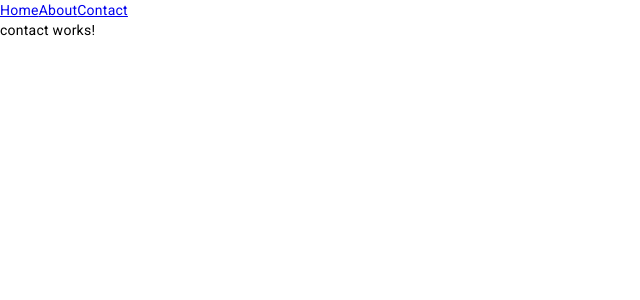
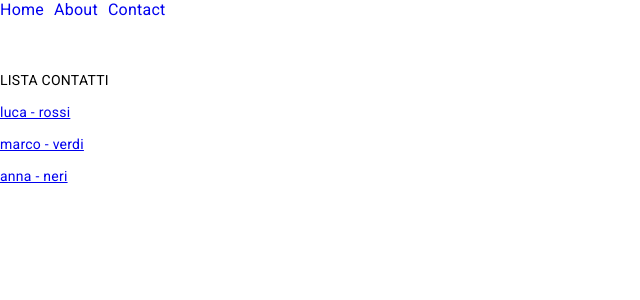
Before and after one commit to gianlucanesta/angular-tutorial, an Angular app: page /contact in a window 1280 px wide. Shown: the top 300 px of the page, without its empty margins (0-640 px from the left). Built offline with nearby package versions, Linux system fonts and the light colour scheme.

Commit message:
Routing using parameters

```diff
--- a/src/app/app-routing.module.ts
+++ b/src/app/app-routing.module.ts
@@ -7,6 +7,7 @@ import { ContactComponent } from './components/contact/contact.component';
 const routes: Routes = [
   { path: '', component: HomeComponent },
   { path: 'contact', component: ContactComponent },
+  { path: 'contact/:id', component: ContactComponent },
   { path: 'about', component: AboutComponent },
 ];
 
--- a/src/app/app.component.css
+++ b/src/app/app.component.css
@@ -43,3 +43,9 @@ li > p {
   background-color: red;
   color: black;
 }
+
+a {
+  margin-right: 10px;
+  text-decoration: none;
+  font-size: 16px;
+}
--- a/src/app/components/contact/contact.component.html
+++ b/src/app/components/contact/contact.component.html
@@ -1 +1,14 @@
-<p>contact works!</p>
+<div *ngIf="!isProfile; else profiloContatto">
+  <p style="text-transform: uppercase; margin-top: 50px">Lista Contatti</p>
+
+  <div *ngFor="let persona of persone; index as i">
+    <a routerLink="/contact/{{ i }}">
+      <p>{{ persona.nome }} - {{ persona.cognome }}</p>
+    </a>
+  </div>
+</div>
+<ng-template #profiloContatto>
+  <p style="text-transform: uppercase; margin-top: 50px">
+    Profilo di: {{ persona.nome }} {{ persona.cognome }}
+  </p>
+</ng-template>
--- a/src/app/components/contact/contact.component.ts
+++ b/src/app/components/contact/contact.component.ts
@@ -1,10 +1,38 @@
-import { Component } from '@angular/core';
+import { ActivatedRoute } from '@angular/router';
+import { ServizioProvaService } from './../../servizi/servizio-prova.service';
+import { Component, OnInit } from '@angular/core';
 
 @Component({
   selector: 'app-contact',
   templateUrl: './contact.component.html',
-  styleUrls: ['./contact.component.css']
+  styleUrls: ['./contact.component.css'],
 })
-export class ContactComponent {
+export class ContactComponent implements OnInit {
+  persone: any;
+  persona: any;
 
+  isProfile?: boolean;
+
+  constructor(
+    private servizioProva: ServizioProvaService,
+    private route: ActivatedRoute
+  ) {}
+
+  ngOnInit(): void {
+    // this.persone = this.servizioProva.getPersone();
+    // this.isProfile = !this.route.snapshot.paramMap.get('id') ? false : true;
+    if (this.route.snapshot.paramMap.get('id')) {
+      this.isProfile = true;
+      this.persona = this.servizioProva.getPersona(
+        parseInt(this.route.snapshot.paramMap.get('id')!)
+      );
+      // console.log(this.persone);
+      // console.log(this.route.snapshot.paramMap.get('id'));
+    } else {
+      this.isProfile = false;
+      this.persone = this.servizioProva.getPersone();
+    }
+
+    // console.log(this.isProfile);
+  }
 }
--- a/src/app/servizi/servizio-prova.service.ts
+++ b/src/app/servizi/servizio-prova.service.ts
@@ -4,11 +4,19 @@ import { Injectable } from '@angular/core';
   providedIn: 'root',
 })
 export class ServizioProvaService {
-  constructor() {}
-
   persone = [
     { nome: 'luca', cognome: 'rossi', isOnline: true, color: 'blue' },
     { nome: 'marco', cognome: 'verdi', isOnline: true, color: 'red' },
     { nome: 'anna', cognome: 'neri', isOnline: false, color: 'orange' },
   ];
+
+  constructor() {}
+
+  getPersone() {
+    return this.persone;
+  }
+
+  getPersona(index: number) {
+    return this.persone[index];
+  }
 }
```
